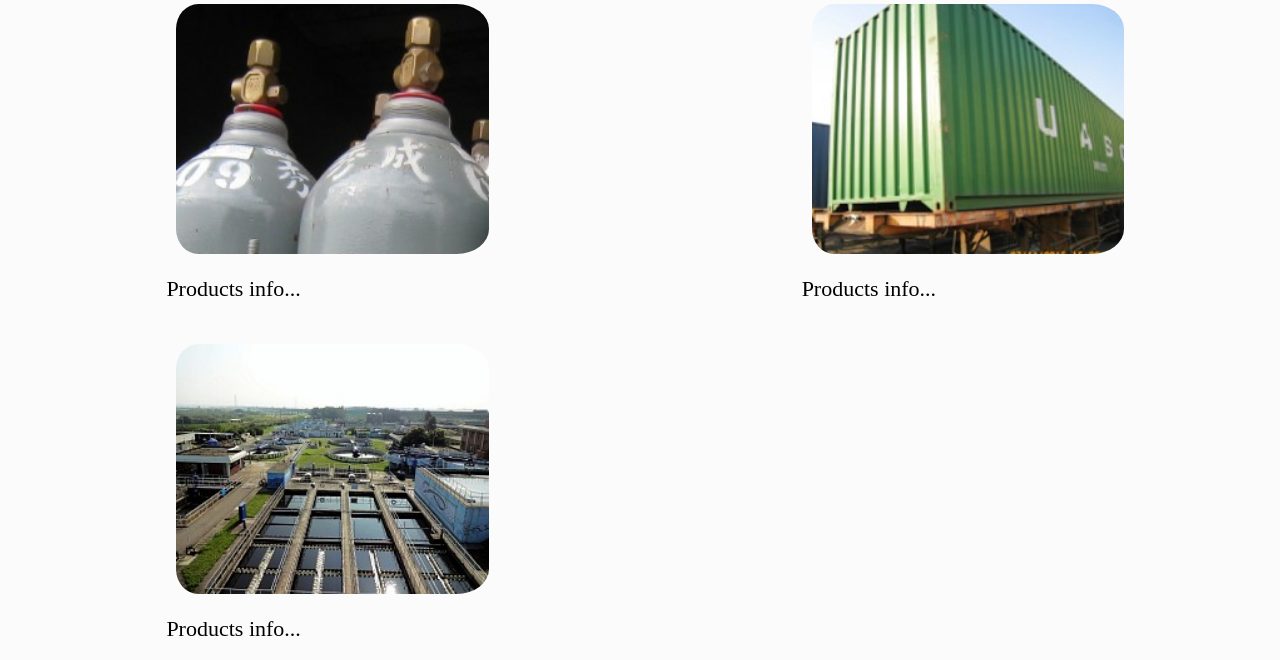
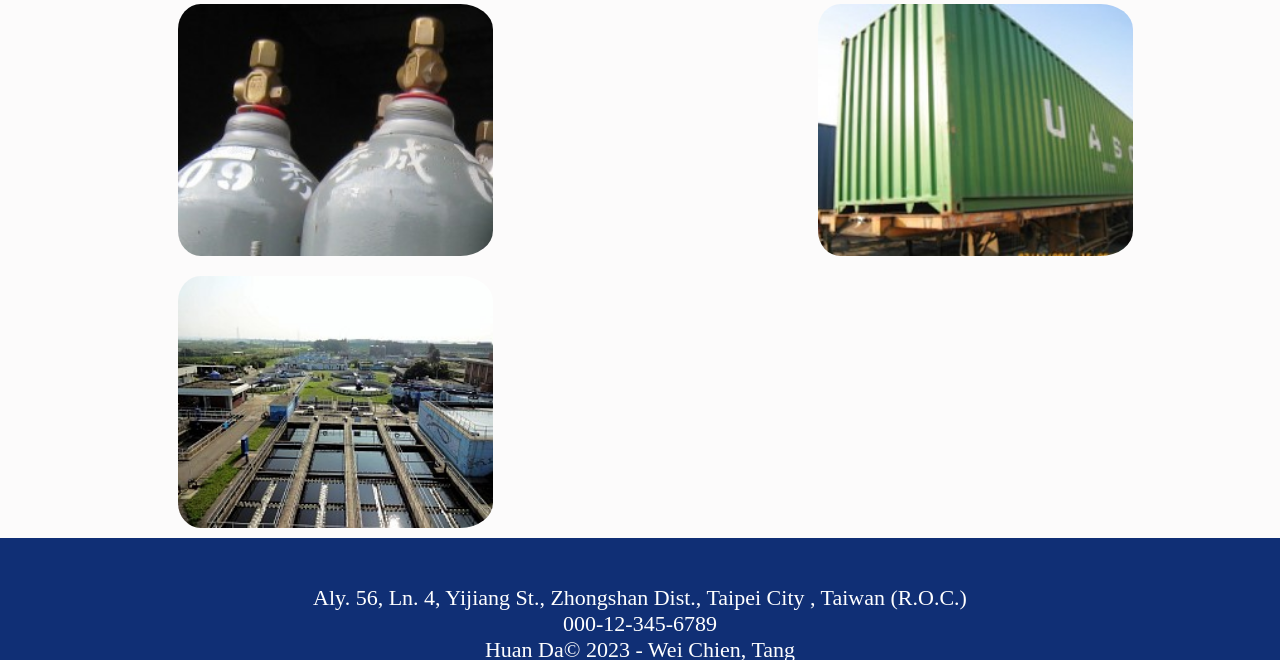
Before and after one commit to WeiChienTang/wdd130, a plain HTML site: page huanda/products.html in a window 1280 px wide. Shown: the part 117-777 px from the top of the page. Drawn offline with Linux system fonts and the light colour scheme; a web font is replaced by a local one.

Commit message:
Delete the btn txt

```diff
--- a/huanda/products.html
+++ b/huanda/products.html
@@ -28,8 +28,6 @@
                         <div class="product_text">Gas Industry</div>
                         <button class="product_btn product_btn_default">More</button>
                     </div>
-                    <p> Products info...</p>
-
                 </div>
                 <div class="product_container">
                     <img class="product_image" src="images/a2.jpg" alt="cargo">
@@ -37,8 +35,6 @@
                         <div class="product_text">Cargo Industry</div>
                         <button class="product_btn product_btn_default">More</button>
                     </div>
-                    <p> Products info...</p>
-
                 </div>
                 <div class="product_container">
                     <img class="product_image" src="images/a3.jpg" alt="water">
@@ -46,7 +42,6 @@
                         <div class="product_text">Sewage Disposal Industry</div>
                         <button class="product_btn product_btn_default">More</button>
                     </div>
-                    <p> Products info...</p>
                 </div>
             </div>
         </main>
--- a/huanda/styles/style.css
+++ b/huanda/styles/style.css
@@ -299,7 +299,7 @@ main section img {
 
  .proud_main{
     display: grid;
-    grid-template-columns: auto auto;
+    grid-template-columns: 50% 50%;
     grid-gap: 10px;
     padding: 10px;
   }
@@ -380,3 +380,6 @@ main section img {
     cursor: pointer;
     border-radius: 10px;
 }
+/* .product_info_txt{
+    width: 100%;
+} */
```
